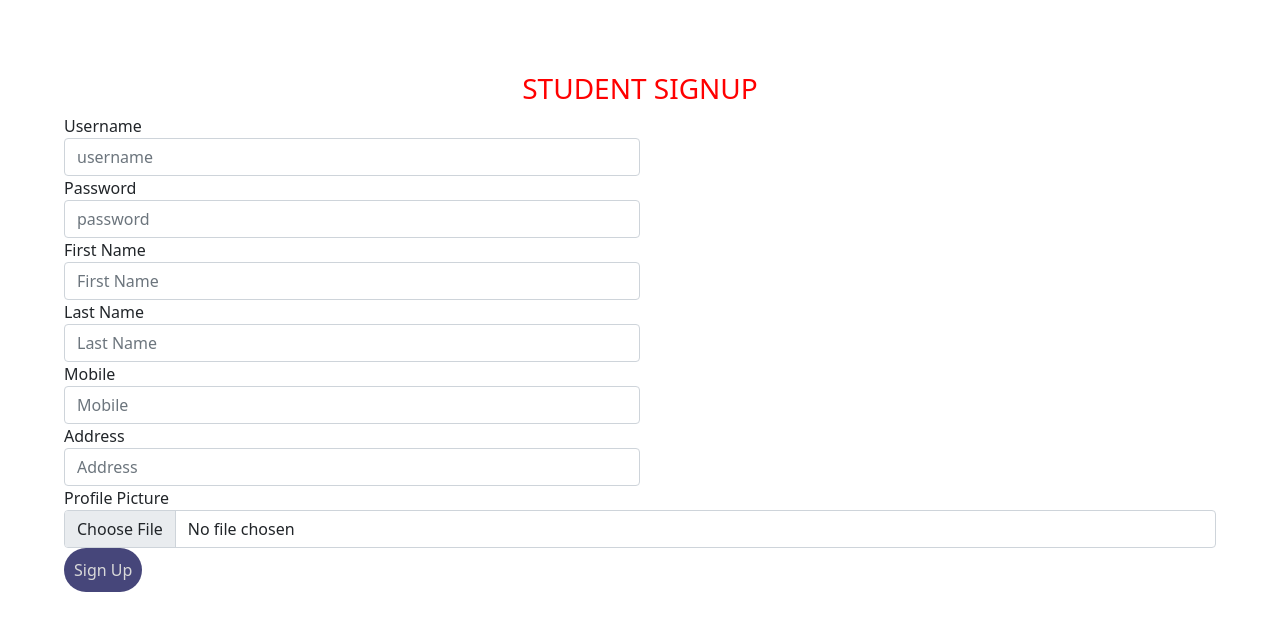
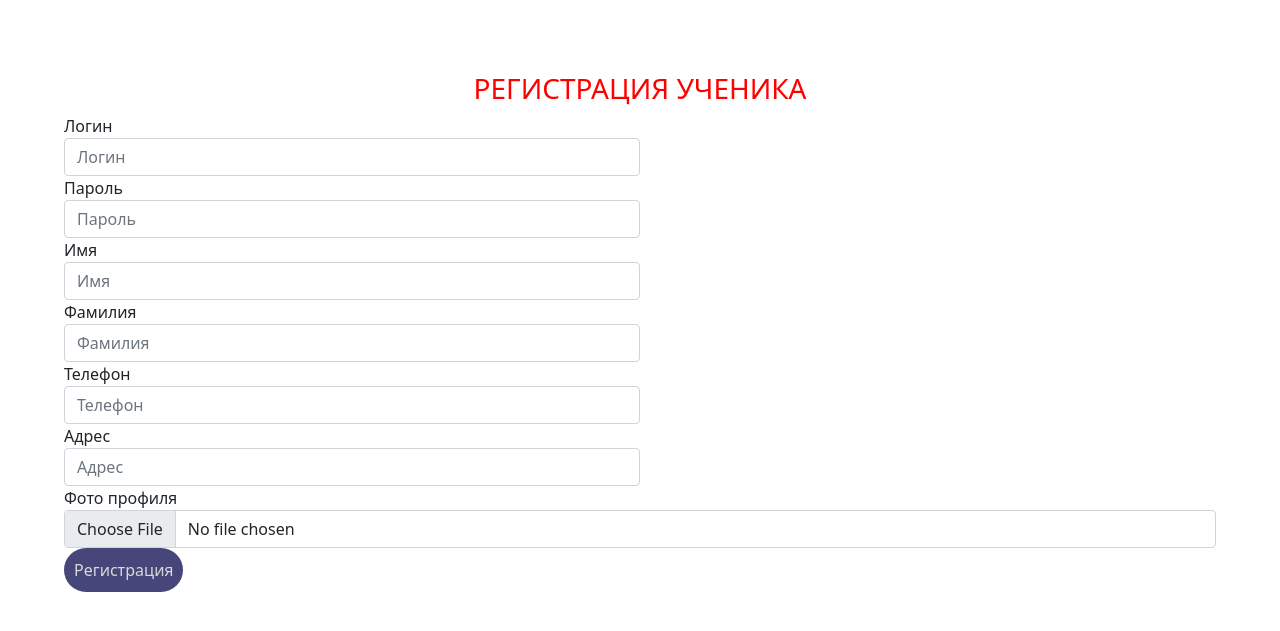
Before and after one commit to SfBalaba/MathLite, a Django app: page /student/studentsignup in a window 1280 px wide. Shown: the part 80-711 px from the top of the page. Run offline with Django 4.2, Linux system fonts and the light colour scheme; some libraries are stand-ins or nearby versions.

```diff
--- a/myfirst/main/templates/main/lib.html
+++ b/myfirst/main/templates/main/lib.html
@@ -15,7 +15,6 @@
 
                 <div class = "alert alert-warning mt-2">
                     <h3>{{el.title}}</h3>
-                    <h3>{{el.article_type}}</h3>
                     <p>{{el.task}}</p>
                 </div>
     {% endif %}
--- a/myfirst/main/templates/student/studentlogin.html
+++ b/myfirst/main/templates/student/studentlogin.html
@@ -83,11 +83,11 @@
             <div class="card">
                 <form class="box" method="post">
                     {% csrf_token %}
-                    <h1>Логин студента</h1>
+                    <h1>Логин ученика</h1>
                     <p class="text-muted"> Введите свой логин и пароль</p>
 
-                     {% render_field form.username class="form-control" placeholder="Username" %}
-                     {% render_field form.password class="form-control" placeholder="Password" %}
+                     {% render_field form.username class="form-control" placeholder="Логин" %}
+                     {% render_field form.password class="form-control" placeholder="Пароль" %}
 
                      <input class="dark-button" type="submit" name="" value="Войти">
 
--- a/myfirst/main/templates/student/studentsignup.html
+++ b/myfirst/main/templates/student/studentsignup.html
@@ -16,52 +16,52 @@
   </head>
 {% block main%}
 <br><br><br>
-<h3 style="text-align: center;color: red;">STUDENT SIGNUP</h3>
+<h3 style="text-align: center;color: red;">РЕГИСТРАЦИЯ УЧЕНИКА</h3>
 <form method="POST" autocomplete="off" enctype="multipart/form-data">
     {% csrf_token %}
     <div class="form-row">
       <div class="form-group col-md-6">
-        <label for="username">Username</label>
-        {% render_field userForm.username|attr:'required:true'  class="form-control" placeholder="username" %}
+        <label for="username">Логин</Логин></label>
+        {% render_field userForm.username|attr:'required:true'  class="form-control" placeholder="Логин" %}
       </div>
       <div class="form-group col-md-6">
-        <label for="inputPassword4">Password</label>
-        {% render_field userForm.password|attr:'required:true'  class="form-control" placeholder="password" %}
+        <label for="inputPassword4">Пароль</label>
+        {% render_field userForm.password|attr:'required:true'  class="form-control" placeholder="Пароль" %}
       </div>
     </div>
 
     <div class="form-row">
         <div class="form-group col-md-6">
-          <label for="first_name">First Name</label>
-          {% render_field userForm.first_name|attr:'required:true'  class="form-control" placeholder="First Name" %}
+          <label for="first_name">Имя</label>
+          {% render_field userForm.first_name|attr:'required:true'  class="form-control" placeholder="Имя" %}
         </div>
         <div class="form-group col-md-6">
-          <label for="last_name">Last Name</label>
-          {% render_field userForm.last_name|attr:'required:true'  class="form-control" placeholder="Last Name" %}
+          <label for="last_name">Фамилия</label>
+          {% render_field userForm.last_name|attr:'required:true'  class="form-control" placeholder="Фамилия" %}
         </div>
       </div>
 
       <div class="form-row">
         <div class="form-group col-md-6">
-          <label for="mobile">Mobile</label>
-          {% render_field studentForm.mobile|attr:'required:true'  class="form-control" placeholder="Mobile" %}
+          <label for="mobile">Телефон</label>
+          {% render_field studentForm.mobile|attr:'required:true'  class="form-control" placeholder="Телефон" %}
         </div>
         <div class="form-group col-md-6">
-          <label for="address">Address</label>
-          {% render_field studentForm.address|attr:'required:true'  class="form-control" placeholder="Address" %}
+          <label for="address">Адрес</label>
+          {% render_field studentForm.address|attr:'required:true'  class="form-control" placeholder="Адрес" %}
         </div>
       </div>
 
       <div class="form-row">
         <div class="form-group col-md-12">
-          <label for="profile_pic">Profile Picture</label>
+          <label for="profile_pic">Фото профиля</label>
           {% render_field studentForm.profile_pic|attr:'required:true' class="form-control" placeholder="" %}
         </div>
 
       </div>
 
 
-    <button type="submit" class="dark-button">Sign Up</button>
+    <button type="submit" class="dark-button">Регистрация</button>
   </form>
 
 
--- a/myfirst/main/templates/teacher/teacherlogin.html
+++ b/myfirst/main/templates/teacher/teacherlogin.html
@@ -87,8 +87,8 @@
                     <h1>Логин учителя</h1>
                     <p class="text-muted"> Введите свой логин и пароль</p>
 
-                     {% render_field form.username class="form-control" placeholder="Username" %}
-                     {% render_field form.password class="form-control" placeholder="Password" %}
+                     {% render_field form.username class="form-control" placeholder="Логин" %}
+                     {% render_field form.password class="form-control" placeholder="Пароль" %}
 
                      <input class="dark-button" type="submit" name="" value="Войти">
 
```
Also changed, not shown: myfirst/main/templates/quiz/admin_add_question.html (+5 -5 lines), myfirst/db.sqlite3, myfirst/profile_pic/Student/student.png (added).
